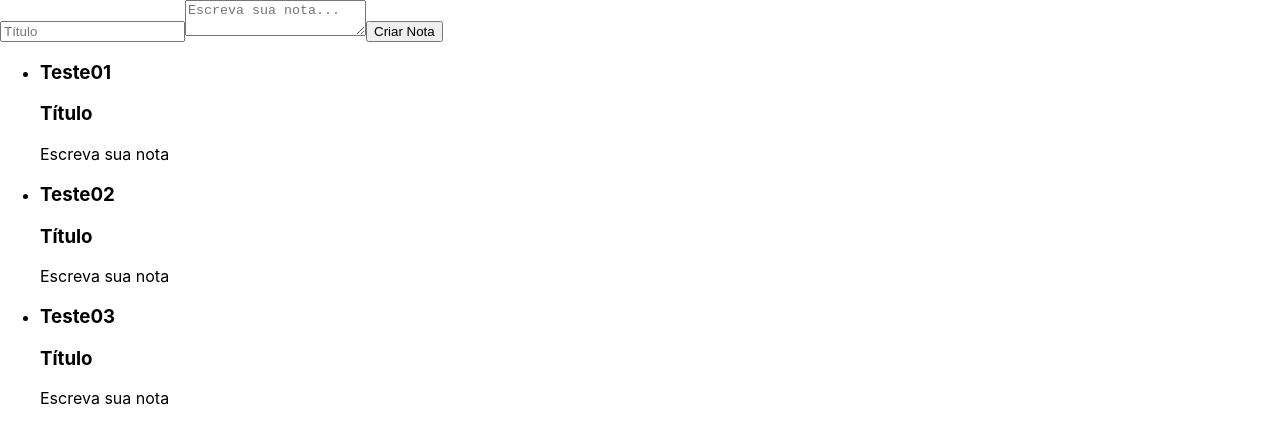
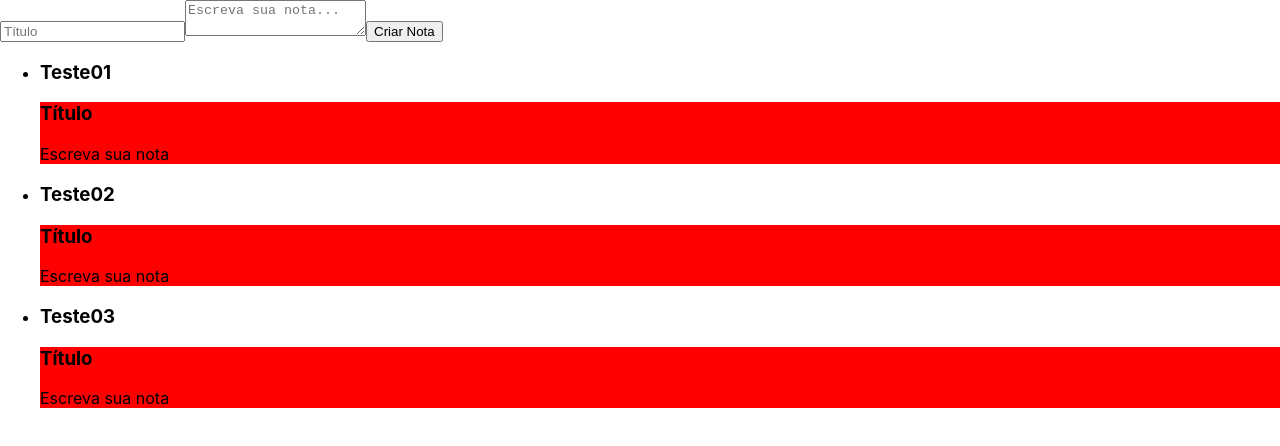
Before and after one commit to gabrielgfw/react-js-alura, a React (Create React App) app: page / in a window 1280 px wide. Shown: the top 446 px of the page. Built offline with nearby package versions, Linux system fonts and the light colour scheme.

Commit message:
add css style inside a component

```diff
--- a/src/components/CardNota.jsx
+++ b/src/components/CardNota/CardNota.jsx
@@ -1,9 +1,10 @@
 import React, { Component } from 'react';
+import './style.css';
 
 class CardNota extends Component {
   render() {
     return (
-      <section>
+      <section className="card-nota">
         <header>
           <h3>Título</h3>
         </header>
--- /dev/null
+++ b/src/components/CardNota/style.css
@@ -0,0 +1,3 @@
+.card-nota {
+  background-color: red;
+}
--- a/src/components/ListaDeNotas.jsx
+++ b/src/components/ListaDeNotas.jsx
@@ -1,20 +1,18 @@
 import React, { Component } from 'react';
-import CardNota from './CardNota';
+import CardNota from './CardNota/CardNota';
 
 class ListaDeNotas extends Component {
   render() {
     return (
       <ul>
-        {Array.of("Teste01", "Teste02", "Teste03").map((teste) => {
+        {Array.of("Teste01", "Teste02", "Teste03").map((teste, index) => {
           return (
-            <li>
+            <li key={index}>
               <h3>{teste}</h3>
               <CardNota />
             </li>
           );
         })}
-
-
       </ul>
     );
   }
```
